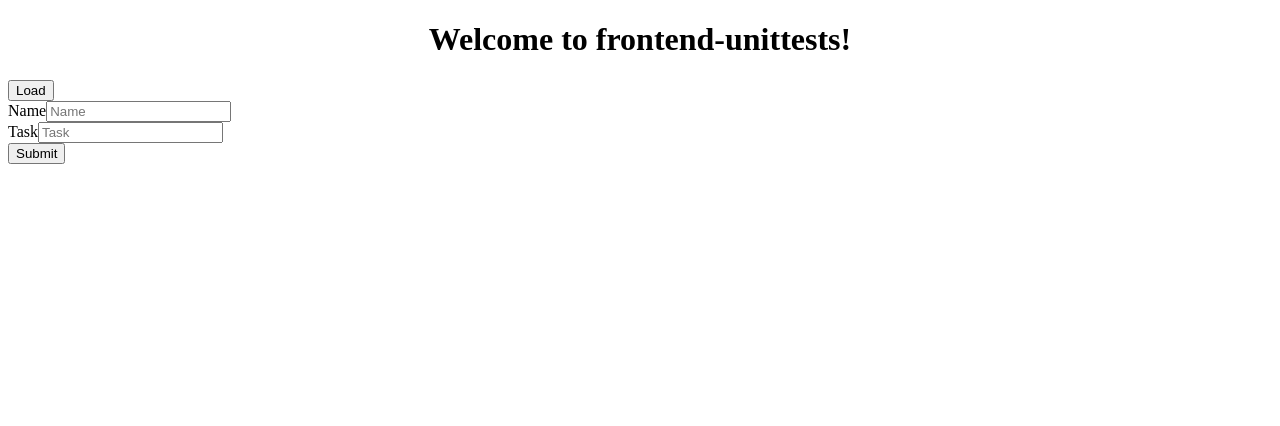
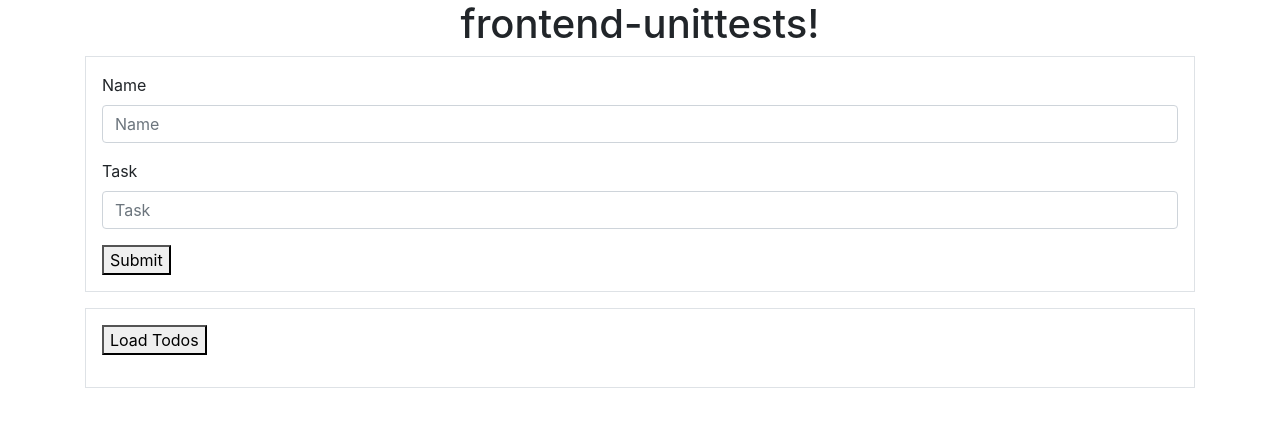
Before and after one commit to Kimserey/ngrx-unittests, an Angular app: page / in a window 1280 px wide. Shown: the top 426 px of the page. Built offline with nearby package versions, Linux system fonts and the light colour scheme.

Commit message:
Added form for unit test

```diff
--- /dev/null
+++ b/src/app/app.component.html
@@ -0,0 +1,38 @@
+<div style="text-align:center">
+  <h1>{{title}}!</h1>
+</div>
+
+<div class="container">
+
+  <div class="p-3 border">
+    <form [formGroup]="form" (ngSubmit)="submit()">
+      <div class="form-group">
+        <label for="name">Name</label>
+        <input id="name" type="text" class="form-control" formControlName="name" placeholder="Name" />
+      </div>
+      <div class="form-group">
+        <label for="task">Task</label>
+        <input id="task" type="text" class="form-control" formControlName="task" placeholder="Task" />
+      </div>
+      <button type="submit" class="d-block">Submit</button>
+    </form>
+
+    <div *ngIf="notifications.length > 0">
+      <ul>
+        <li *ngFor="let notification of notifications">{{notification}}</li>
+      </ul>
+    </div>
+  </div>
+
+  <div class="my-3 p-3 border">
+    <button class="mb-3" (click)="click()">Load Todos</button>
+    <div *ngIf="todos$ | async as todos">
+      Todos:
+      <ul>
+        <li *ngFor="let todo of todos"><u>{{todo.name}}</u>: <small>{{todo.task}}</small></li>
+      </ul>
+    </div>
+  </div>
+</div>
+
+<router-outlet></router-outlet>
--- a/src/app/app.component.ts
+++ b/src/app/app.component.ts
@@ -1,4 +1,5 @@
-import { Component } from '@angular/core';
+import { Component, OnInit } from '@angular/core';
+import { FormBuilder, FormGroup, Validators } from '@angular/forms';
 import { Observable } from 'rxjs';
 
 import { AppService } from './app.services';
@@ -6,19 +7,48 @@ import { Todo } from './models';
 
 @Component({
   selector: 'app-root',
-  templateUrl:'./app.template.html'
+  templateUrl: './app.component.html'
 })
-export class AppComponent {
+export class AppComponent implements OnInit {
   title = 'frontend-unittests';
   todos$: Observable<Todo[]>;
+  notifications: string[];
+  form: FormGroup;
 
   click() {
     this.todos$ = this.service.getAll();
   }
 
-  submit() {
-    console.log("test");
+  test() {
+    this.notifications[0] = "hello?";
   }
 
-  constructor(private service: AppService) { }
+  submit() {
+    this.service.post(
+      this.name.value,
+      this.task.value
+    ).subscribe(() => {
+      this.notifications.push(`${this.name.value} submitted!`);
+      this.form.reset();
+    });
+  }
+
+  ngOnInit() {
+    this.form = this.fb.group({
+      name: ['', [Validators.required]],
+      task: ['', [Validators.required]]
+    });
+
+    this.notifications = [];
+  }
+
+  get name() {
+    return this.form.get('name');
+  }
+
+  get task() {
+    return this.form.get('task');
+  }
+
+  constructor(private fb: FormBuilder, private service: AppService) { }
 }
--- a/src/app/app.module.ts
+++ b/src/app/app.module.ts
@@ -1,6 +1,7 @@
 import { BrowserModule } from '@angular/platform-browser';
 import { NgModule } from '@angular/core';
 import { HttpClientModule } from '@angular/common/http';
+import { FormsModule, ReactiveFormsModule } from '@angular/forms';
 
 import { AppRoutingModule } from './app-routing.module';
 import { AppComponent } from './app.component';
@@ -12,7 +13,9 @@ import { AppComponent } from './app.component';
   imports: [
     BrowserModule,
     AppRoutingModule,
-    HttpClientModule
+    HttpClientModule,
+    FormsModule,
+    ReactiveFormsModule
   ],
   providers: [],
   bootstrap: [AppComponent]
--- a/src/app/app.services.ts
+++ b/src/app/app.services.ts
@@ -10,5 +10,11 @@ export class AppService {
     return this.http.get<Todo[]>('/api/todos');
   }
 
+  post(name: string, task: string) {
+    return this.http.post('/api/todos', {
+      name, task
+    });
+  }
+
   constructor(private http: HttpClient) { }
 }
--- a/src/app/app.template.html
+++ /dev/null
@@ -1,30 +0,0 @@
-<div style="text-align:center">
-  <h1>
-    Welcome to {{title}}!
-  </h1>
-</div>
-
-<button (click)="click()">Load</button>
-
-<form (ngSubmit)="submit()">
-  <div>
-    <label for="name">Name</label>
-    <input id="name" type="text" placeholder="Name" />
-  </div>
-  <div>
-    <label for="task">Task</label>
-    <input id="task" type="text" placeholder="Task" />
-  </div>
-  <div>
-    <button type="submit">Submit</button>
-  </div>
-</form>
-
-<div *ngIf="todos$ | async as todos">
-  Todos:
-  <ul>
-    <li *ngFor="let todo of todos"><u>{{todo.name}}</u>: <small>{{todo.task}}</small></li>
-  </ul>
-</div>
-
-<router-outlet></router-outlet>
--- a/src/index.html
+++ b/src/index.html
@@ -1,14 +1,18 @@
 <!doctype html>
 <html lang="en">
+
 <head>
   <meta charset="utf-8">
   <title>FrontendUnittests</title>
   <base href="/">
-
   <meta name="viewport" content="width=device-width, initial-scale=1">
   <link rel="icon" type="image/x-icon" href="favicon.ico">
+  <link rel="stylesheet" href="https://stackpath.bootstrapcdn.com/bootstrap/4.3.1/css/bootstrap.min.css"
+    integrity="sha384-ggOyR0iXCbMQv3Xipma34MD+dH/1fQ784/j6cY/iJTQUOhcWr7x9JvoRxT2MZw1T" crossorigin="anonymous">
 </head>
+
 <body>
   <app-root></app-root>
 </body>
+
 </html>
```
